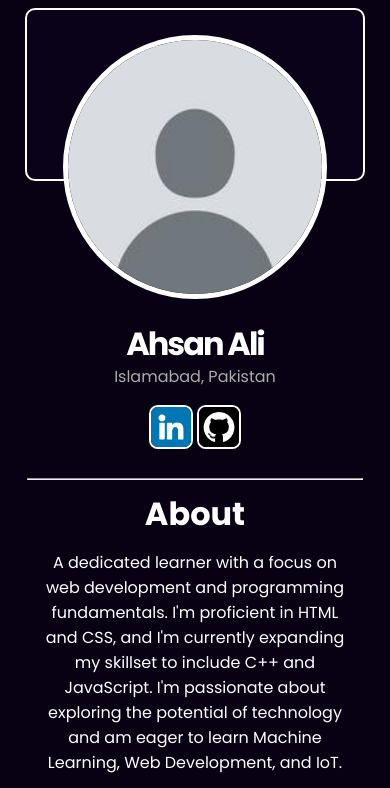
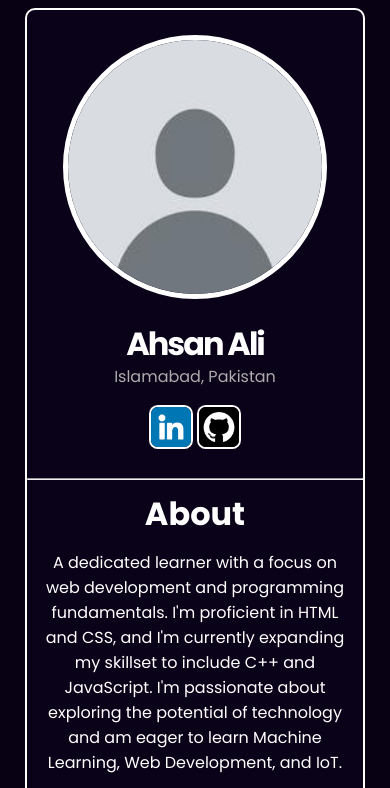
Before and after one commit to ahsanali2009/portfolio, a plain HTML site: page index.html in a window 390 px wide. Shown: the top 788 px of the page. Drawn offline with Linux system fonts and the light colour scheme; a web font is replaced by a local one.

Commit message:
fix stlyesheet

```diff
--- a/stlye.css
+++ b/stlye.css
@@ -71,7 +71,7 @@ height: 43px;
         border: 2px solid white;
         border-radius: 10px; */
         width: 90%;
-        height: 20vh;
+        height: 200vh;
         /* background-color:rgba(10,2,24); */
         }
 
```
